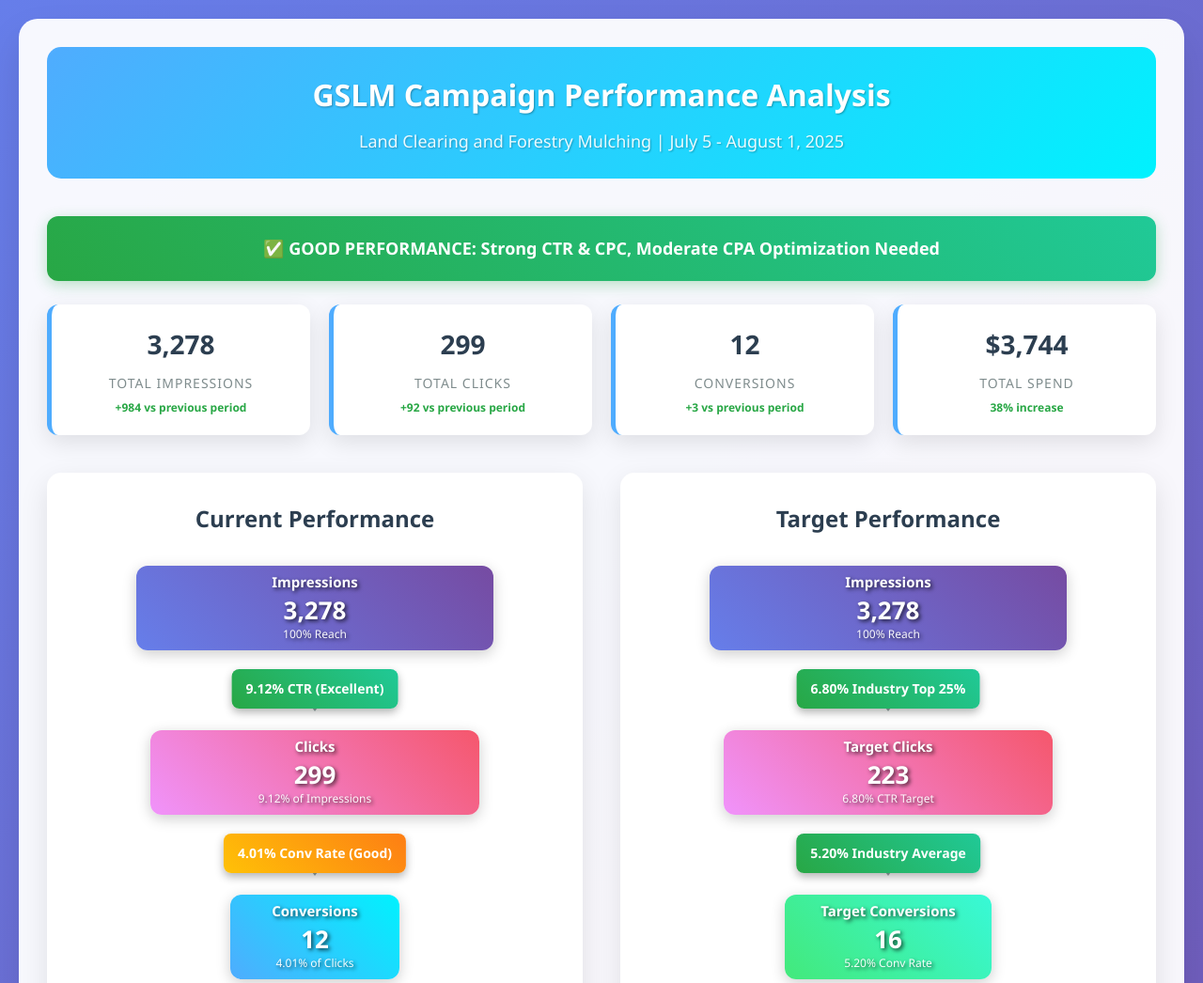
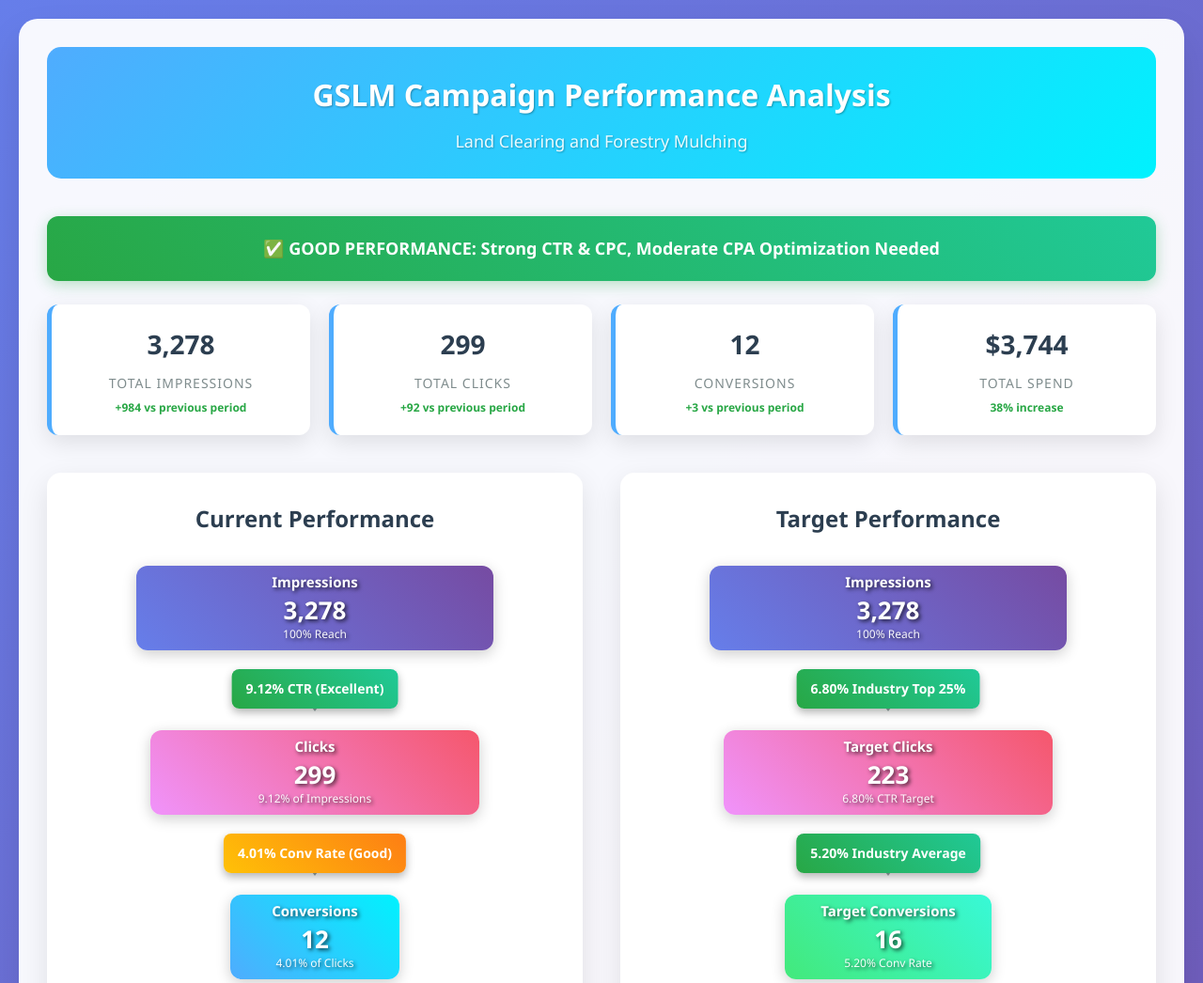
Before and after one commit to charliepiper14/graniteslatefunnelanalysis, a plain HTML site: page index.html in a window 1280 px wide. Shown: the top 1046 px of the page at 94% size. Drawn offline with Linux system fonts and the light colour scheme.

Commit message:
Update index.html

```diff
--- a/index.html
+++ b/index.html
@@ -441,7 +441,7 @@
     <div class="container">
         <div class="header">
             <h1>GSLM Campaign Performance Analysis</h1>
-            <p>Land Clearing and Forestry Mulching | July 5 - August 1, 2025</p>
+            <p>Land Clearing and Forestry Mulching</p>
         </div>
 
         <div class="performance-alert">
```
